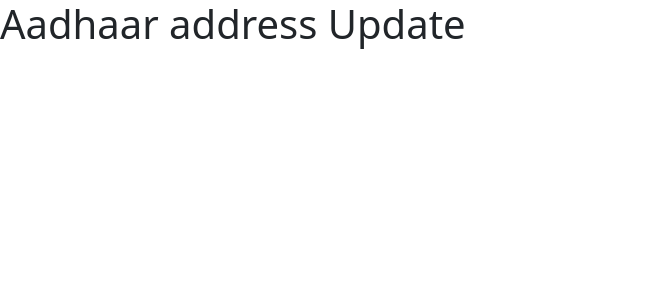
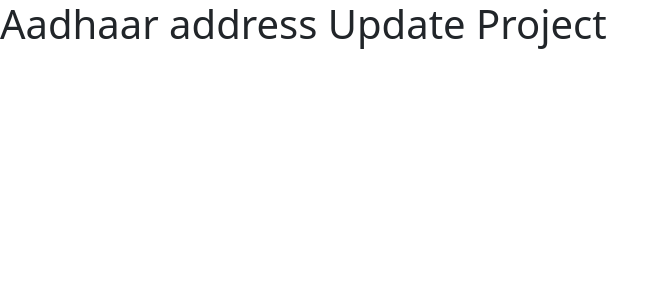
Before and after one commit to PrabhatP2000/pentagon-aadhaar, a Django app: page / in a window 1280 px wide. Shown: the top 300 px of the page, without its empty margins (0-669 px from the left). Run offline with Django 3.2, Linux system fonts and the light colour scheme.

Commit message:
h1 content changed

```diff
--- a/ps1/templates/index.html
+++ b/ps1/templates/index.html
@@ -6,7 +6,7 @@
 
 {% block content %}
 <h1>
-    Aadhaar address Update
+    Aadhaar address Update Project
 </h1>
 
 {% endblock %}
```
